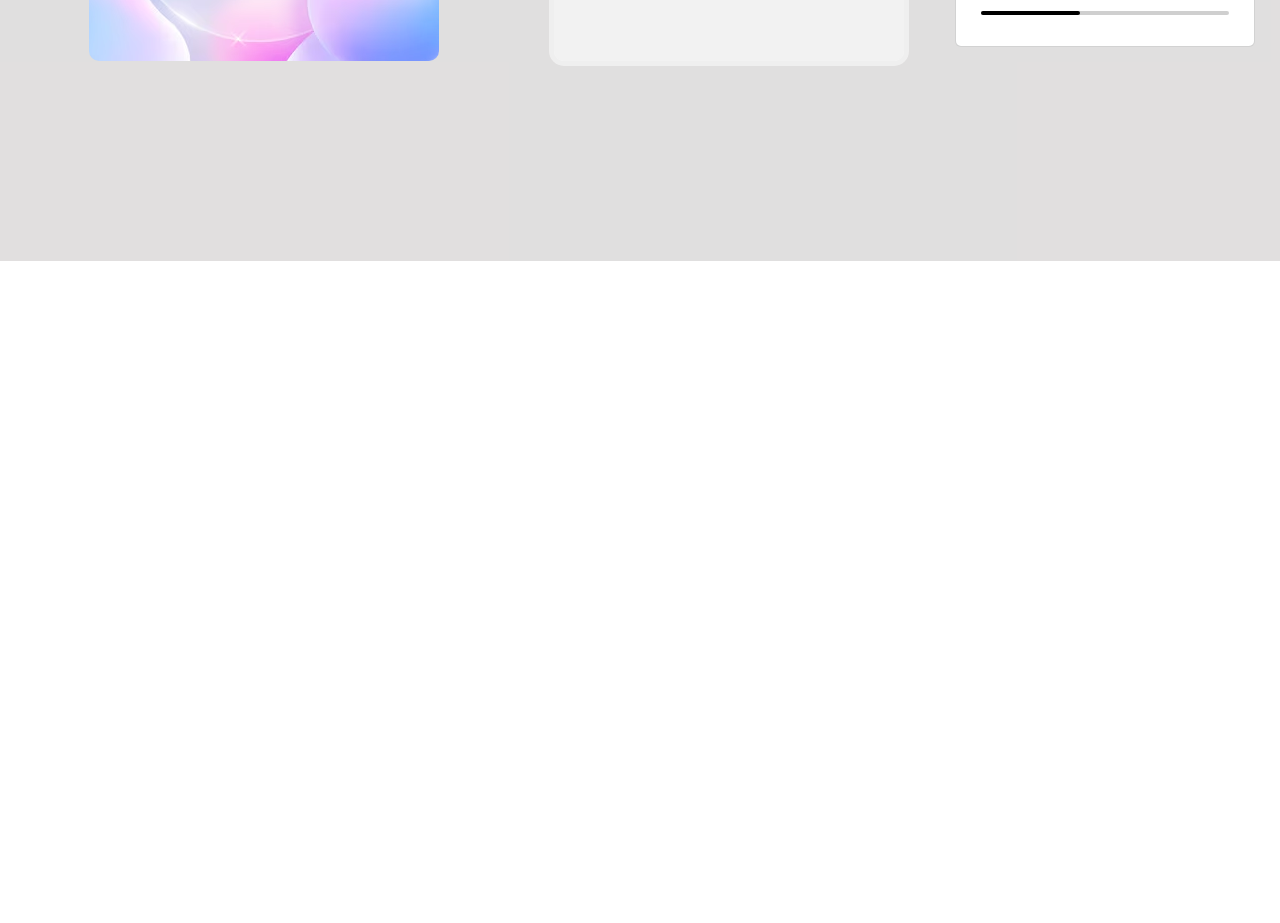
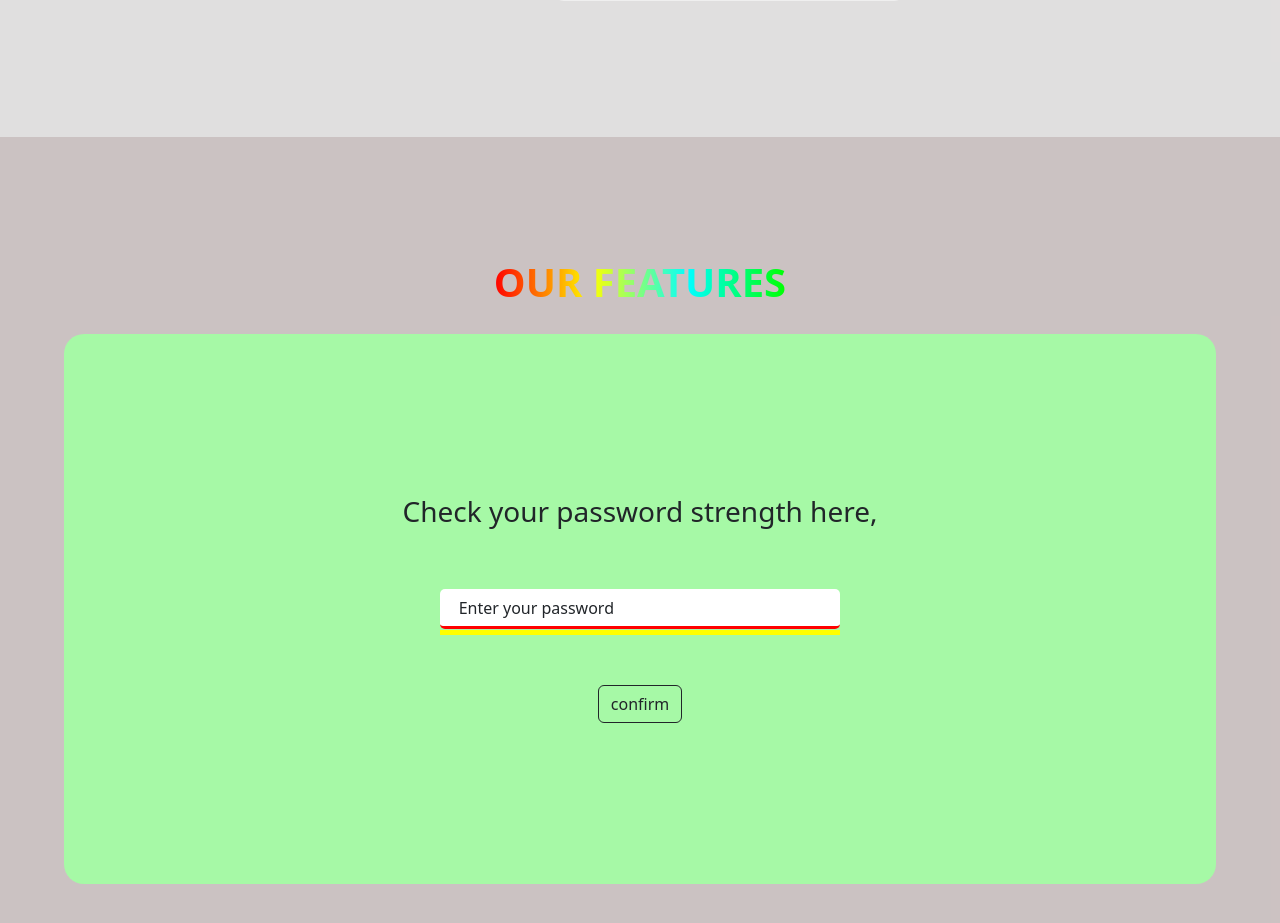
Before and after one commit to sunil143-rb/copied-website, a plain HTML site: page copied beautiful website/index.html in a window 1280 px wide. Shown: the part 1463-2386 px from the top of the page. Before the commit the page ends 1724 px from the top, so only its background shows below. Drawn offline with nearby package versions, Linux system fonts and the light colour scheme.

Commit message:
third commit

```diff
--- a/copied beautiful website/index.html
+++ b/copied beautiful website/index.html
@@ -261,6 +261,14 @@
   </div>
     </div>
     <div class="third-page">
+      <br><br>
+<center> <h1 class="fw-bold feature"> OUR FEATURES</h1></center>
+<div class="password-strength">
+  <h3>Check your password strength here,</h3>
+  <input type="text"> <span>Enter your password </span>
+  <div class="pass-strenth-bar"></div>
+  <button class="btn btn-outline-dark">confirm</button>
+</div>
 
     </div>
 
--- a/copied beautiful website/style.css
+++ b/copied beautiful website/style.css
@@ -337,7 +337,9 @@ button:hover .star-6 {
 .second-page {
   height: 100vh;
   width: 100vw;
-  position: absolute;
+  position: relative;
+  overflow: hidden;
+  background-color: rgba(39, 28, 28, 0.143);
 }
 
 .second-page h1 {
@@ -359,8 +361,7 @@ button:hover .star-6 {
 }
 
 .second-page .cards {
-  height: 700px;
-  background-color: rgba(39, 28, 28, 0.143);
+  height: 570px;
 }
 
 /* css of card1 */
@@ -574,3 +575,81 @@ button:hover .star-6 {
   background-color: var(--main-color);
   border-radius: 100px;
 }
+
+/* third page css */
+
+.third-page {
+  height: 100vh;
+  width: 100vw;
+  position: relative;
+  background-color: rgba(60, 23, 23, 0.263);
+  display: flex;
+  justify-content: center;
+  align-items: center;
+  flex-direction: column;
+  gap: 20px;
+}
+
+.feature {
+  background: linear-gradient(to right, #f00, #ff0, #0ff, #0f0);
+  -webkit-background-clip: text;
+  color: transparent;
+}
+
+.password-strength {
+  height: 550px;
+  width: 90%;
+  background-color: rgb(166, 249, 166);
+  display: flex;
+  justify-content: center;
+  align-items: center;
+  flex-direction: column;
+  gap: 40px;
+  border-radius: 20px;
+}
+
+.password-strength input {
+  width: 400px;
+  height: 40px;
+  padding: 10px;
+  border-radius: 5px;
+  /* background-color: rgba(0, 0, 0, 0.876); */
+  /* color: white; */
+  border: none;
+  outline: none;
+  border-bottom: 3px solid red;
+  position: absolute;
+
+}
+
+.password-strength span{
+  position: relative;
+  top: 20px;
+  right: 9%;
+  pointer-events: none;
+  transition: 0.3s ease-in-out;
+}
+
+.password-strength input:focus~span{
+color: green;
+font-size: 0.75em;
+transform: translateY(-40px);
+}
+
+.pass-strenth-bar{
+  width:400px ;
+}
+
+
+.pass-strenth-bar::after{
+  content: "";
+  position: relative;
+  top: -10px;
+  left: 0;
+  width: 100%;
+  height: 5px;
+  display: block;
+  background-color: yellow;
+}
+
+.password-strength button{}
```
